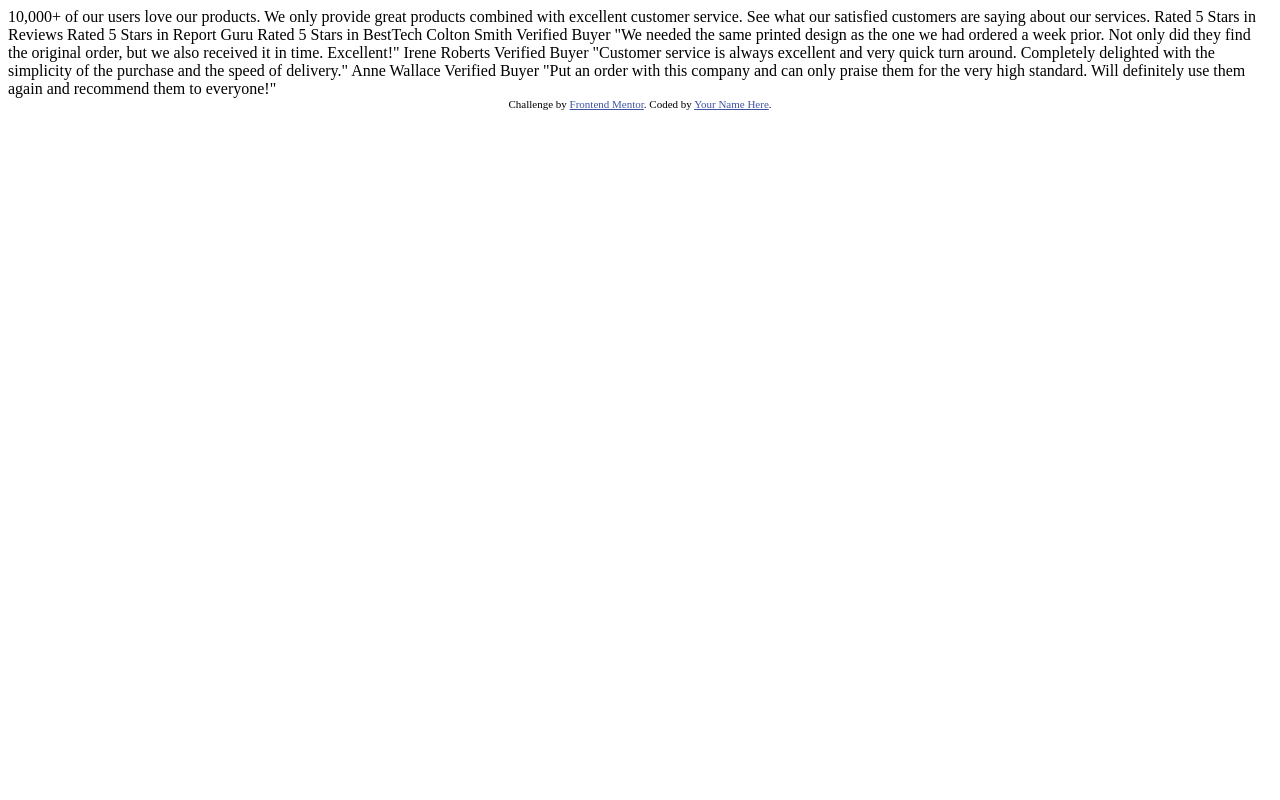
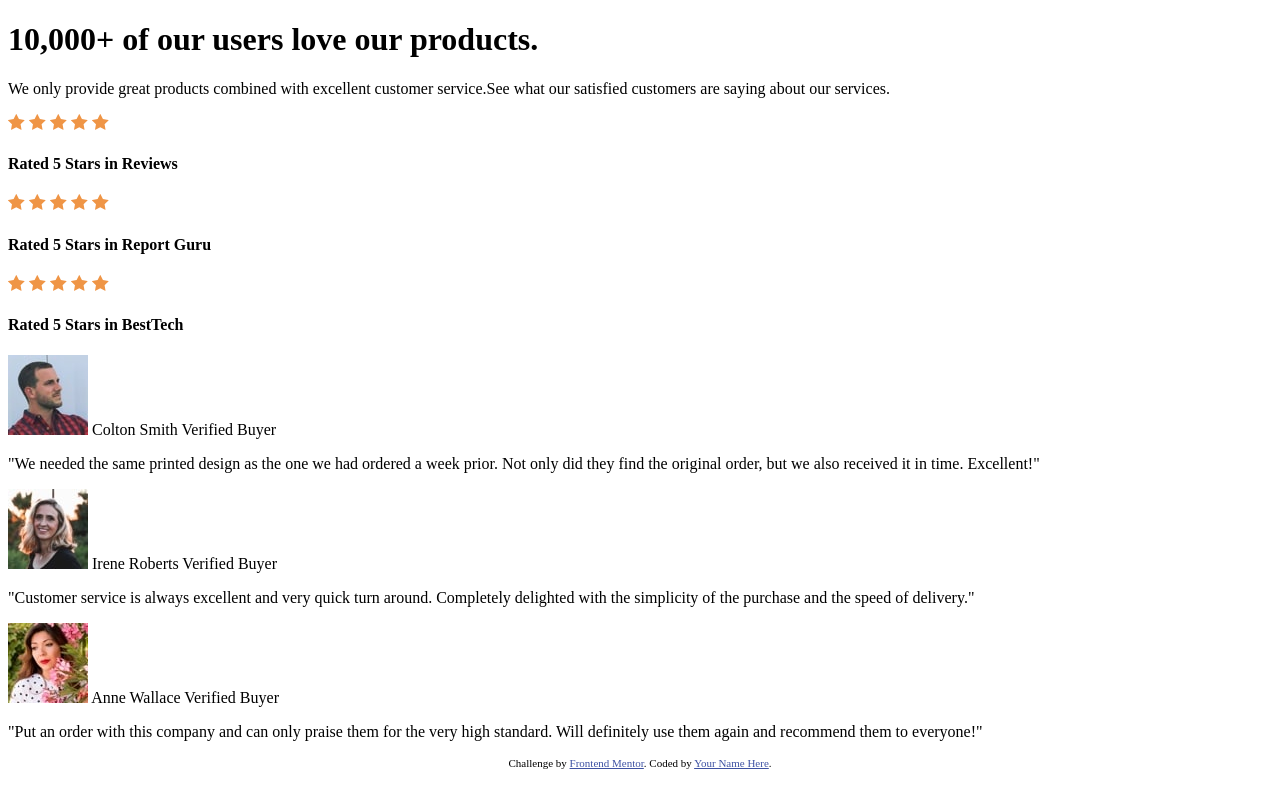
Before and after one commit to GGA-Alex/Social-Proof-Section, a plain HTML site: page index.html in a window 1280 px wide. Drawn offline with Linux system fonts and the light colour scheme.

Commit message:
Adding HTML Tags

```diff
--- /dev/null
+++ b/css/style.css
@@ -0,0 +1,8 @@
+.attribution {
+    font-size: 11px;
+    text-align: center;
+  }
+
+  .attribution a {
+    color: hsl(228, 45%, 44%);
+  }
--- a/index.html
+++ b/index.html
@@ -1,61 +1,97 @@
 <!DOCTYPE html>
 <html lang="en">
+
 <head>
   <meta charset="UTF-8" />
   <meta name="viewport" content="width=device-width, initial-scale=1.0" />
-    <!-- displays site properly based on user's device -->
+  <link rel="icon" type="image/png" sizes="32x32" href="./images/favicon-32x32.png" />
+  <link rel="stylesheet" href="./css/style.css">
+  <title>Frontend Mentor | Social proof section</title>
+</head>
 
-    <link
-      rel="icon"
-      type="image/png"
-      sizes="32x32"
-      href="./images/favicon-32x32.png"
-    />
+<body>
+  <main>
+    <header>
+      <h1>10,000+ of our users love our products.</h1>
+      <p>
+        We only provide great products combined with excellent customer service.See what our satisfied customers are saying about our services.
+      </p>
+    </header>
 
-    <title>Frontend Mentor | Social proof section</title>
+    <aside>
+      <div class="review review-1">
+        <div class="five-stars">
+          <img src="./images/icon-star.svg" alt="star">
+          <img src="./images/icon-star.svg" alt="star">
+          <img src="./images/icon-star.svg" alt="star">
+          <img src="./images/icon-star.svg" alt="star">
+          <img src="./images/icon-star.svg" alt="star">
+        </div>
+        <h4>Rated 5 Stars in Reviews</h4>
+      </div>
 
-    <!-- Feel free to remove these styles or customise in your own stylesheet 👍 -->
-    <style>
-      .attribution {
-        font-size: 11px;
-        text-align: center;
-      }
-      .attribution a {
-        color: hsl(228, 45%, 44%);
-      }
-    </style>
-  </head>
-  <body>
-    10,000+ of our users love our products.
+      <div class="review review-2">
+        <div class="five-stars">
+          <img src="./images/icon-star.svg" alt="star">
+          <img src="./images/icon-star.svg" alt="star">
+          <img src="./images/icon-star.svg" alt="star">
+          <img src="./images/icon-star.svg" alt="star">
+          <img src="./images/icon-star.svg" alt="star">
+        </div>
+        <h4>Rated 5 Stars in Report Guru</h4>
+      </div>
 
-    We only provide great products combined with excellent customer service.
-    See what our satisfied customers are saying about our services.
+      <div class="review review-3">
+        <div class="five-stars">
+          <img src="./images/icon-star.svg" alt="star">
+          <img src="./images/icon-star.svg" alt="star">
+          <img src="./images/icon-star.svg" alt="star">
+          <img src="./images/icon-star.svg" alt="star">
+          <img src="./images/icon-star.svg" alt="star">
+        </div>
+        <h4>Rated 5 Stars in BestTech</h4>
+      </div>
+    </aside>
 
-    Rated 5 Stars in Reviews
-    Rated 5 Stars in Report Guru
-    Rated 5 Stars in BestTech
+    <section>
+      <div class="card card-1">
+        <img src="./images/image-colton.jpg" alt="Colton Smith">
+        <span class="name">Colton Smith</span>
+        <span class="verified">Verified Buyer</span>
+        <p>
+          "We needed the same printed design as the one we had ordered a week prior. Not only did they find the original order, but we also received it in time. Excellent!"
+        </p>
+      </div>
 
-    Colton Smith
-    Verified Buyer
-    "We needed the same printed design as the one we had ordered a week prior.
-    Not only did they find the original order, but we also received it in time.
-    Excellent!"
+      <div class="card card-2">
+        <img src="./images/image-irene.jpg" alt="Irene Roberts">
+        <span class="name">Irene Roberts</span>
+        <span class="verified">Verified Buyer</span>
+        <p>
+          "Customer service is always excellent and very quick turn around. Completely delighted with the simplicity of the purchase and the speed of delivery."
+        </p>
+      </div>
 
-    Irene Roberts
-    Verified Buyer
-    "Customer service is always excellent and very quick turn around. Completely
-    delighted with the simplicity of the purchase and the speed of delivery."
-
-    Anne Wallace
-    Verified Buyer
+      <div class="card card-3">
+        <img src="./images/image-anne.jpg" alt="Anne Wallace">
+        <span class="name">Anne Wallace</span>
+        <span class="verified">Verified Buyer</span>
+        <p>
           "Put an order with this company and can only praise them for the very high
       standard. Will definitely use them again and recommend them to everyone!"
+        </p>
+      </div>
+    </section>
 
+    <footer>
       <div class="attribution">
         Challenge by
-      <a href="https://www.frontendmentor.io?ref=challenge" target="_blank"
-        >Frontend Mentor</a
-      >. Coded by <a href="#">Your Name Here</a>.
+        <a href="https://www.frontendmentor.io?ref=challenge" target="_blank">Frontend Mentor</a>. Coded by <a
+          href="#">Your
+          Name Here</a>.
       </div>
+    </footer>
+  </main>
 </body>
+
 </html>
```
Lines whose indentation alone changed are shown as unchanged.
